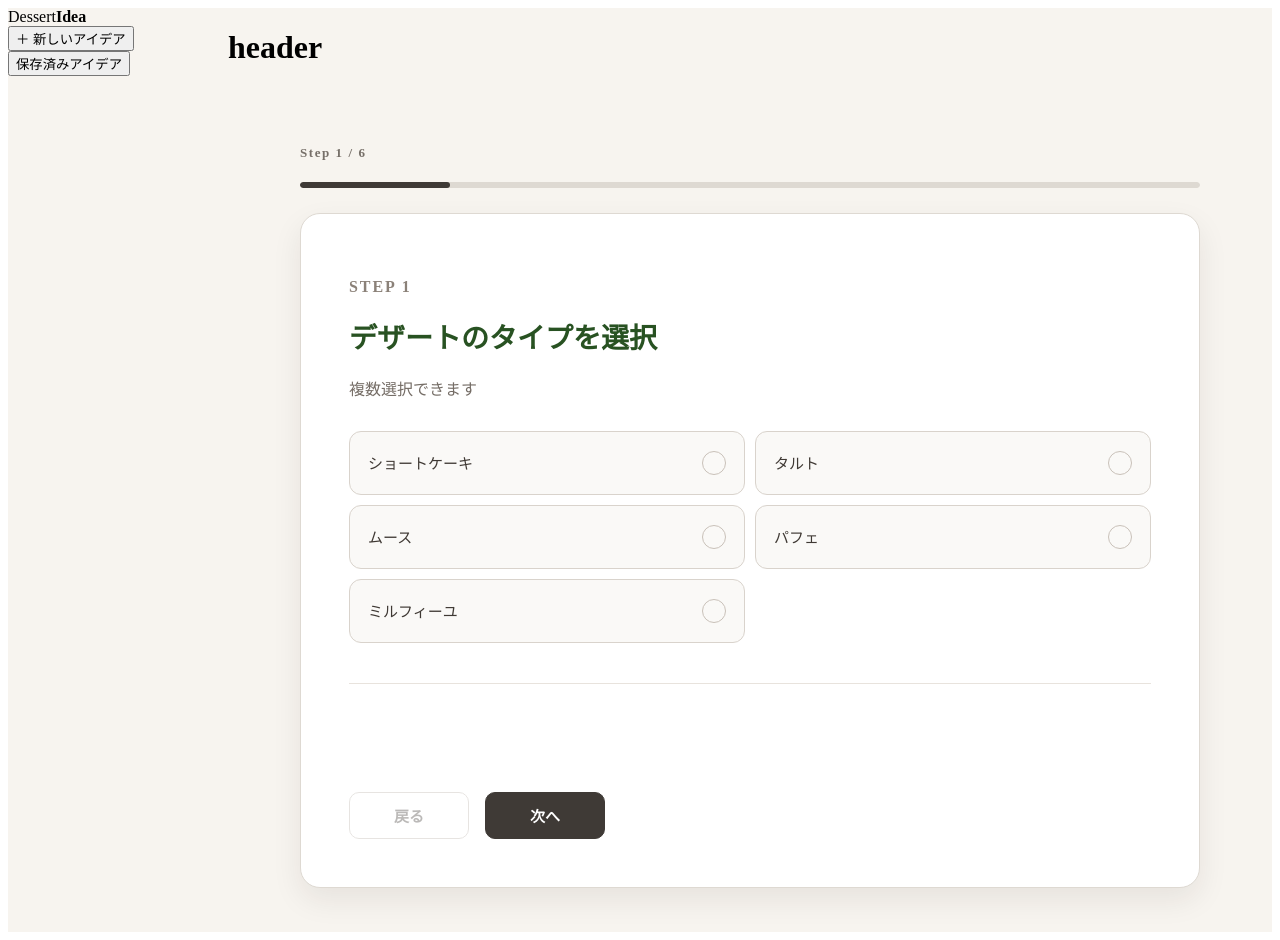
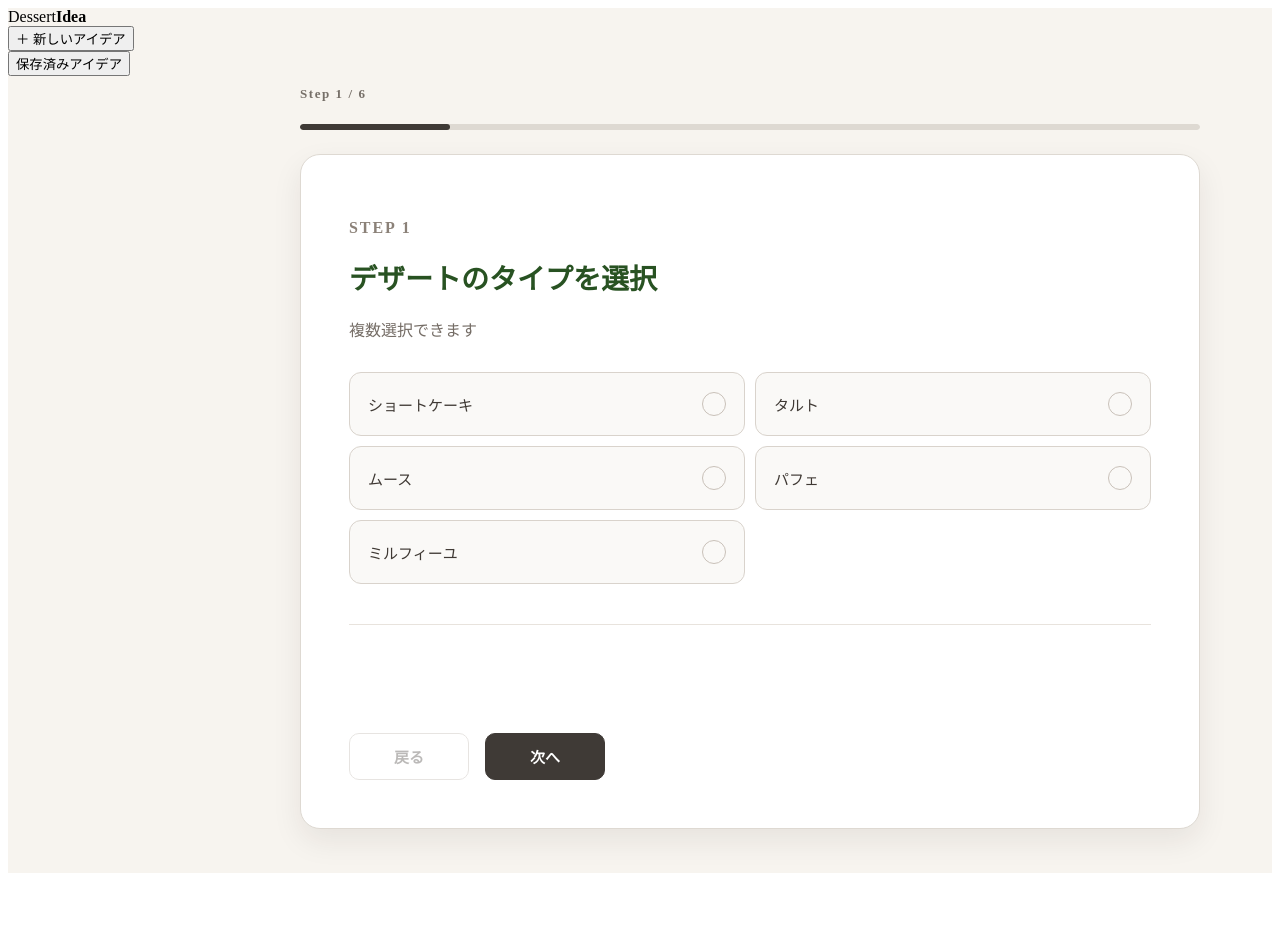
Before and after one commit to usamiyouhei/dessert_idea_builder, a Next.js app: page /idea-builder in a window 1280 px wide. After the commit the page ends 881 px from the top, so only its background shows below. Built offline with nearby package versions, Linux system fonts and the light colour scheme.

Commit message:
update Header

```diff
--- a/src/components/layout/Header/Header.tsx
+++ b/src/components/layout/Header/Header.tsx
@@ -1,10 +1,31 @@
 import React from "react";
-import styles from "./Header.modules.scss";
+import styles from "./Header.module.scss";
 
-export default function Header() {
+type HeaderProps = {
+  title: string;
+  description?: string;
+  currentStep?: string;
+  totalSteps?: string;
+};
+
+export default function Header({
+  title,
+  description,
+  currentStep,
+  totalSteps,
+}: HeaderProps) {
   return (
-    <div>
-      <h1>header</h1>
-    </div>
+    <header className={styles.header}>
+      <div>
+        <h1 className={styles.title}>{title}</h1>
+        {description && <p className={styles.description}>{description}</p>}
+      </div>
+
+      {currentStep !== undefined && totalSteps !== undefined && (
+        <span>
+          Step {currentStep + 1} / {totalSteps}
+        </span>
+      )}
+    </header>
   );
 }
```
Also changed, not shown: src/components/layout/Header/Header.module.scss (added), src/components/layout/Header/Header.modules.scss (deleted).
